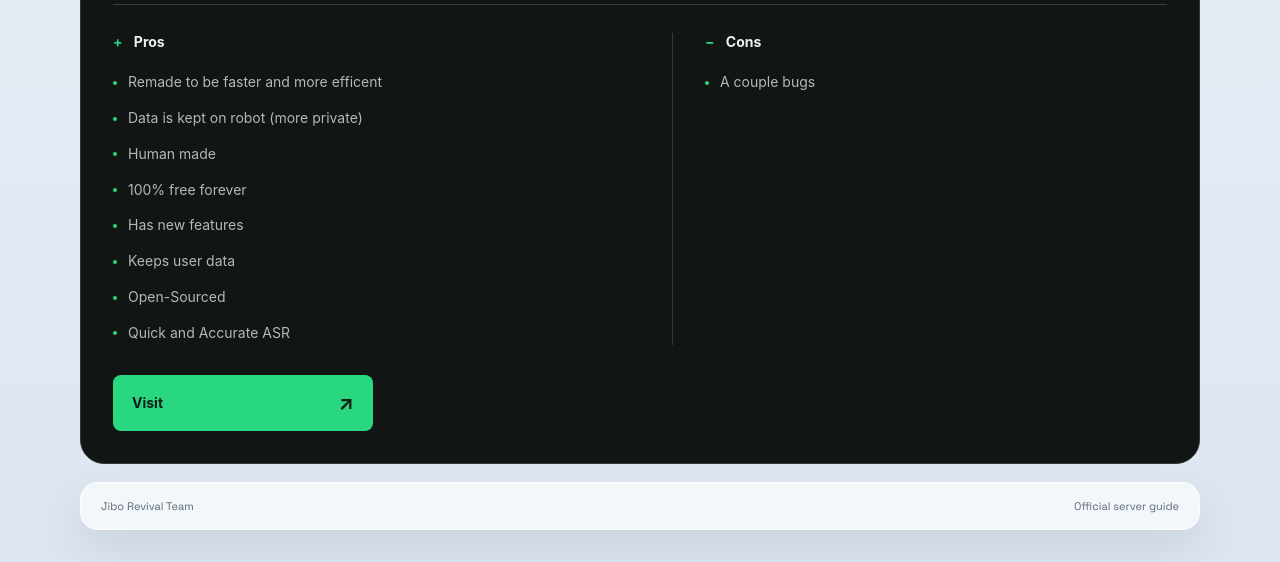
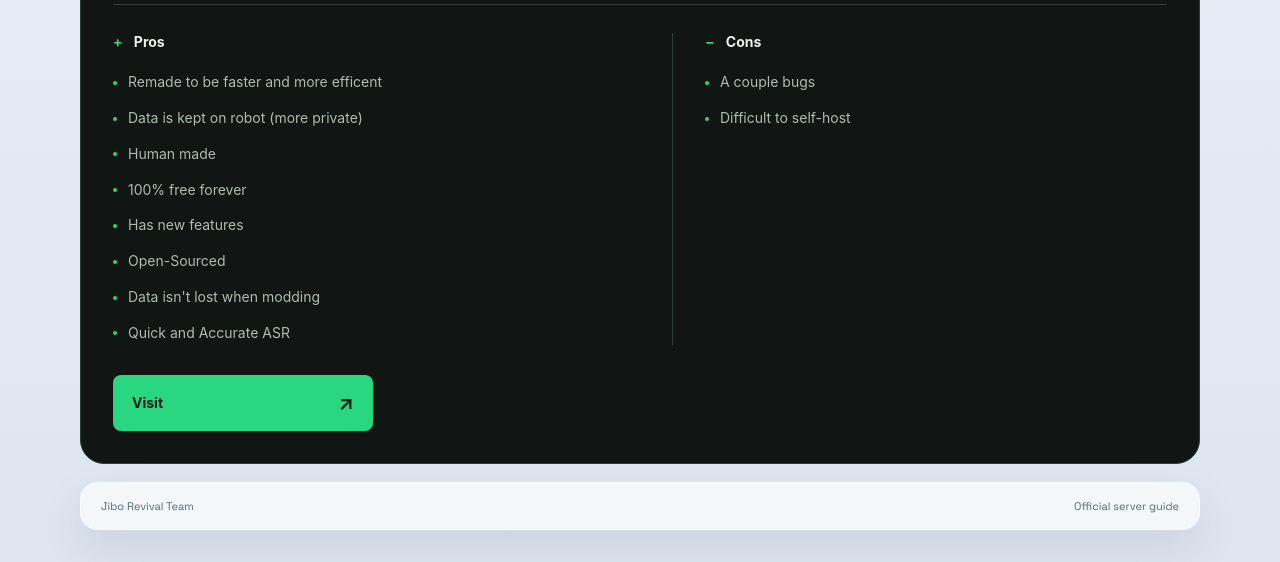
Before and after one commit to Jibo-Revival-Group/servers.jiborevival.com, a plain HTML site: page index.html in a window 1280 px wide. Shown: the part 1562-2124 px from the top of the page. Drawn offline with Linux system fonts and the light colour scheme.

Commit message:
Make Overall match 5x1 section

```diff
--- a/index.html
+++ b/index.html
@@ -104,12 +104,13 @@
               <li>Human made</li>
               <li>100% free forever</li>
               <li>Has new features</li>
-              <li>Keeps user data</li>
               <li>Open-Sourced</li>
+              <li>Data isn't lost when modding</li>
               <li>Quick and Accurate ASR</li>
             </ul></section>
           <section class="pick-list" aria-labelledby="pick-cons"><h3 id="pick-cons"><span aria-hidden="true">−</span> Cons</h3><ul>
               <li>A couple bugs</li>
+              <li>Difficult to self-host</li>
             </ul></section>
         </div>
         <a class="visit-button pick-visit" href="https://5x1.com/" aria-label="Visit 5x1" target="_blank" rel="noopener noreferrer">Visit <span aria-hidden="true">↗</span></a>
```
